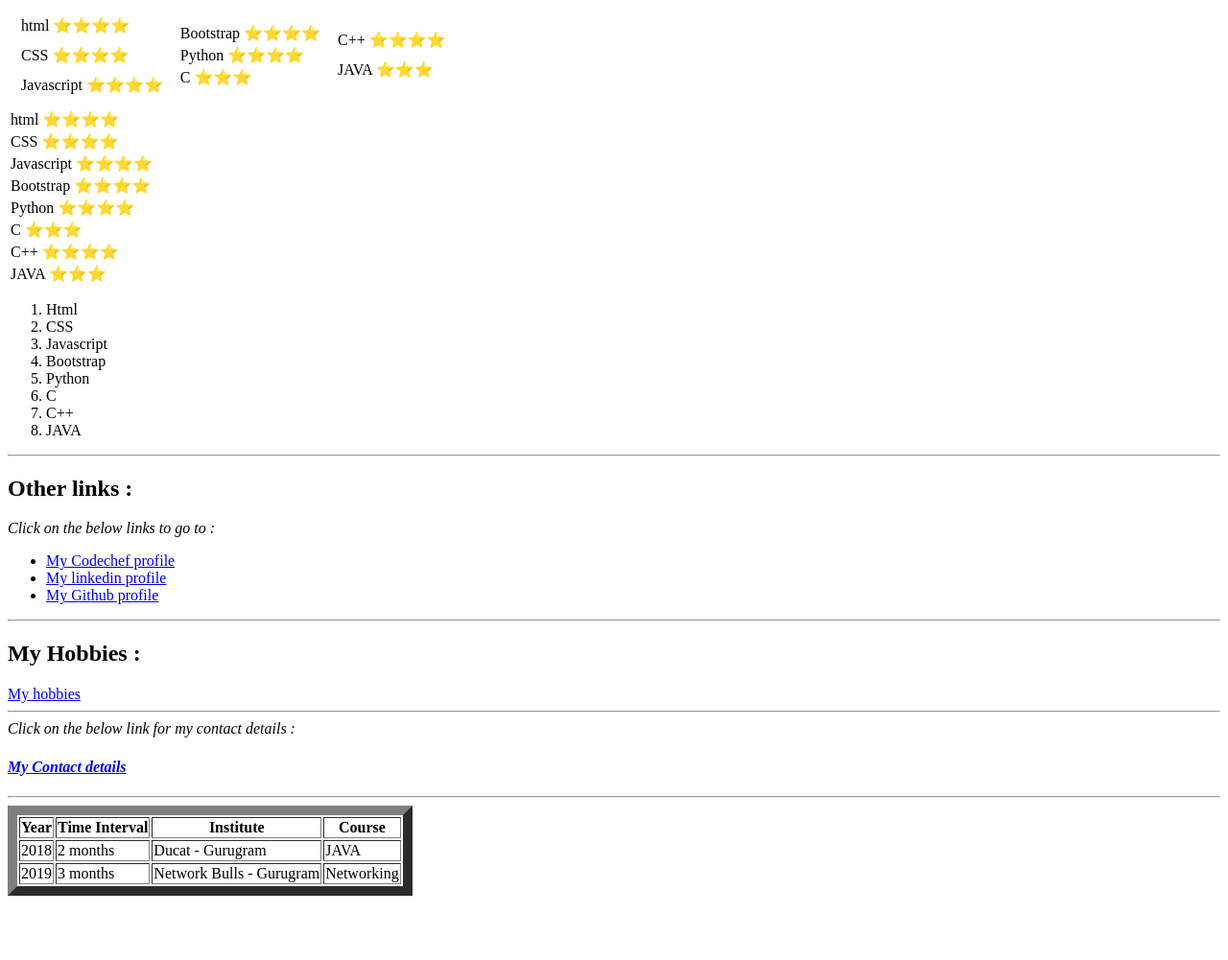
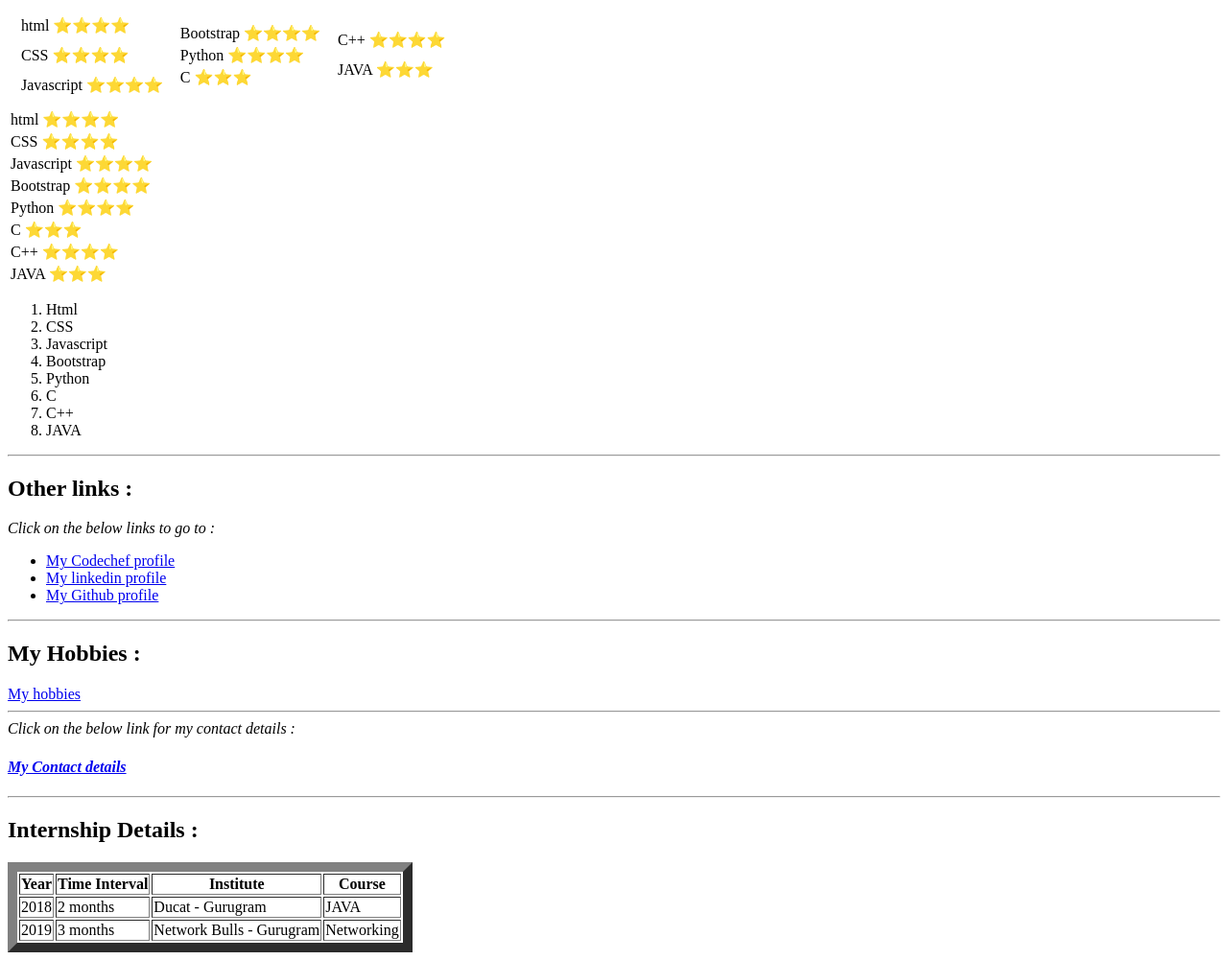
Before and after one commit to MayankkDd/CV, a plain HTML site: page index.html in a window 1280 px wide. Shown: the part 737-1738 px from the top of the page at 96% size. Before the commit the page ends 1679 px from the top, so only its background shows below. Drawn offline with Linux system fonts and the light colour scheme.

Commit message:
Update index.html
Added a heading for internship table

```diff
--- a/index.html
+++ b/index.html
@@ -92,6 +92,7 @@
     <i>Click on the below link for my contact details :</i>
     <a href="contact details.html"><h4> <i>My Contact details</i> </h4></a>
     <hr>
+    <h2>Internship Details :</h2>
     <table border = "10">
       <thead>
         <tr>
```
